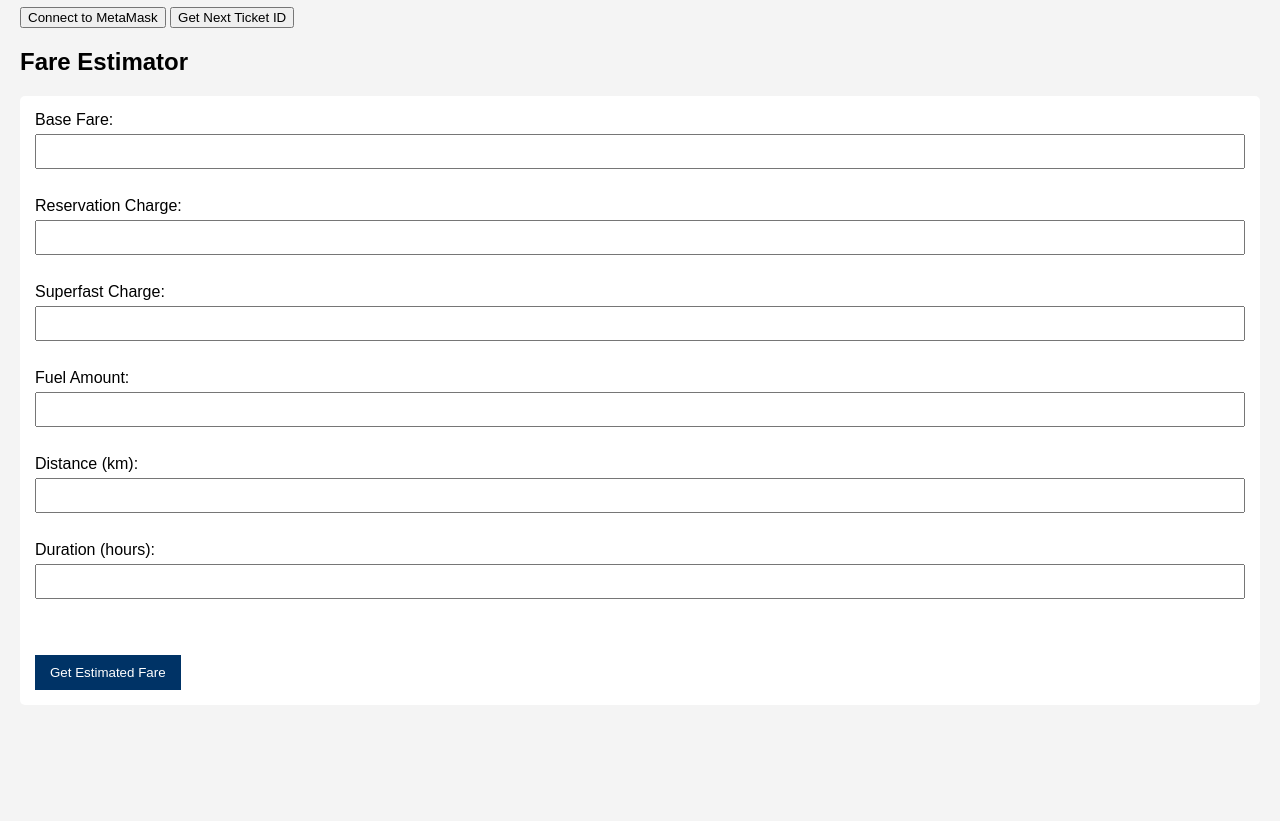
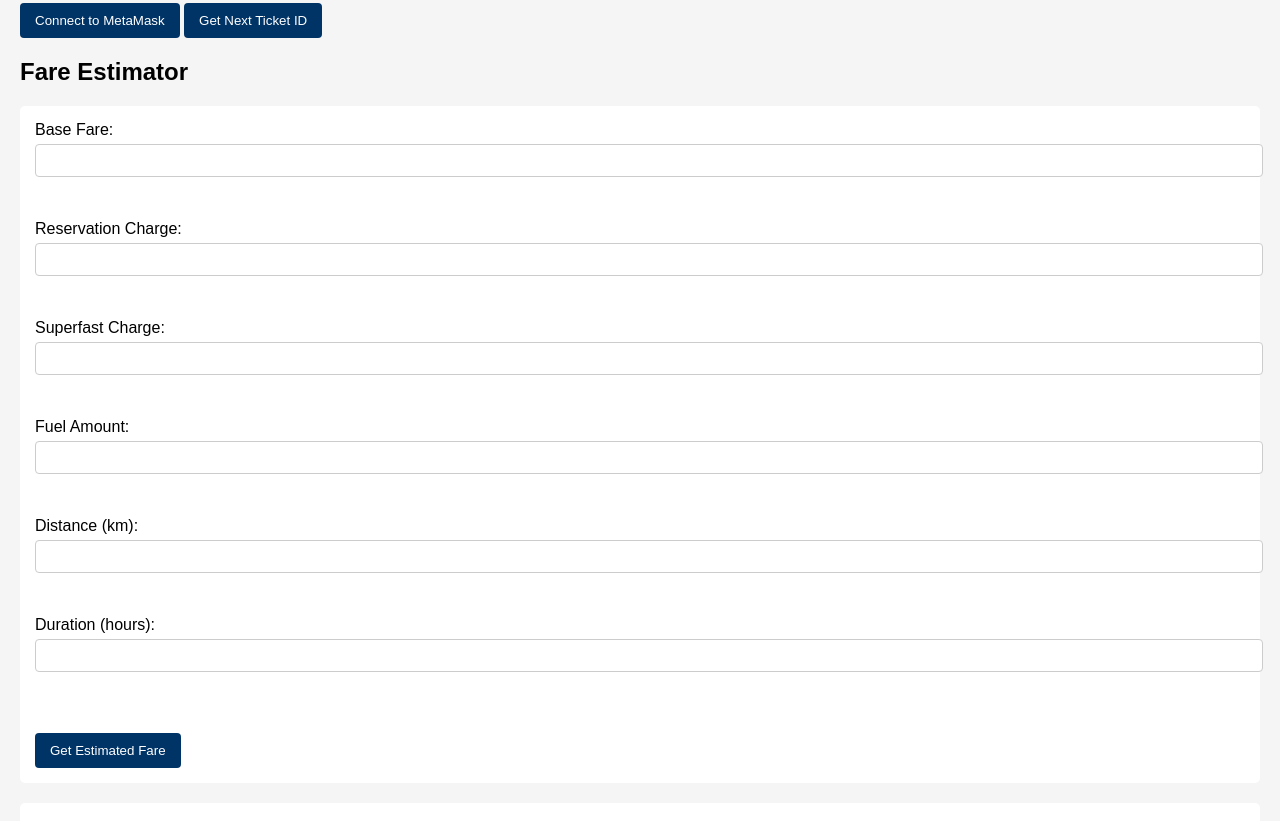
Before and after one commit to manvi0107/irctc-clone, a plain HTML site: page index.html in a window 1280 px wide. Shown: the part 446-1267 px from the top of the page. Before the commit the page ends 1191 px from the top, so only its background shows below. Drawn offline with Linux system fonts and the light colour scheme; sample sign-in values are in the browser's storage; a script that the page names is missing.

Commit message:
Update styles.css

```diff
--- a/styles.css
+++ b/styles.css
@@ -1,67 +1,54 @@
-/* styles.css */
-
 body {
   font-family: Arial, sans-serif;
-  margin: 0;
-  padding: 0;
-  background-color: #f4f4f4;
+  margin: 20px;
+  background-color: #f5f5f5;
 }
 
 header {
   background-color: #003366;
-  color: #fff;
-  padding: 20px;
+  color: white;
+  padding: 10px;
   text-align: center;
 }
 
-main {
-  padding: 20px;
-}
-
 form {
-  background-color: #fff;
+  background-color: white;
   padding: 15px;
   margin-bottom: 20px;
   border-radius: 5px;
 }
 
-form label {
+label {
   display: block;
   margin-bottom: 10px;
 }
 
-form input[type="text"],
-form input[type="number"] {
+input[type="text"],
+input[type="number"] {
   width: 100%;
   padding: 8px;
   margin-top: 5px;
-  box-sizing: border-box;
+  margin-bottom: 15px;
+  border: 1px solid #ccc;
+  border-radius: 4px;
 }
 
-form button {
-  margin-top: 10px;
+button {
+  background-color: #003366;
+  color: white;
   padding: 10px 15px;
-  background-color: #003366;
-  color: #fff;
   border: none;
+  border-radius: 4px;
   cursor: pointer;
 }
 
-form button:hover {
+button:hover {
   background-color: #0059b3;
 }
 
-#searchResults {
-  background-color: #fff;
+#trainResults,
+#predictionResult {
+  background-color: white;
   padding: 15px;
   border-radius: 5px;
 }
-
-.train-item {
-  border-bottom: 1px solid #ccc;
-  padding: 10px 0;
-}
-
-.train-item:last-child {
-  border-bottom: none;
-}
```
